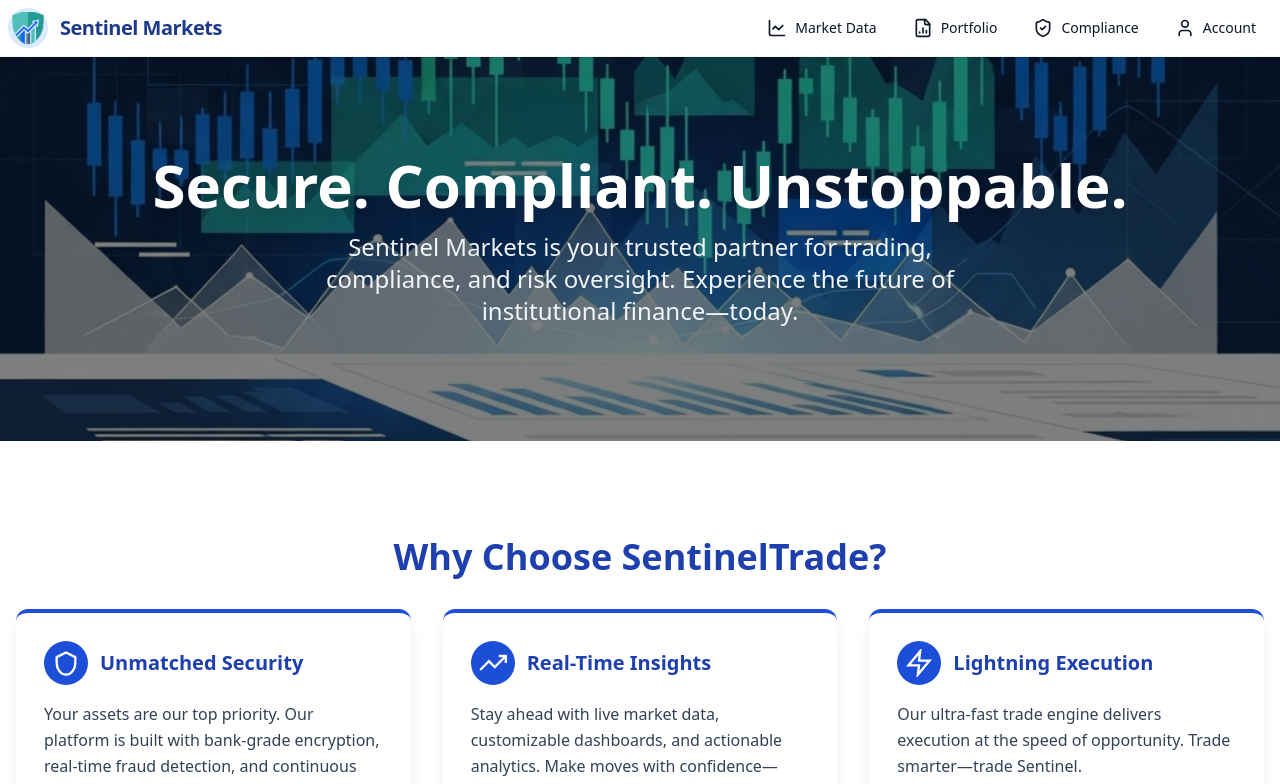
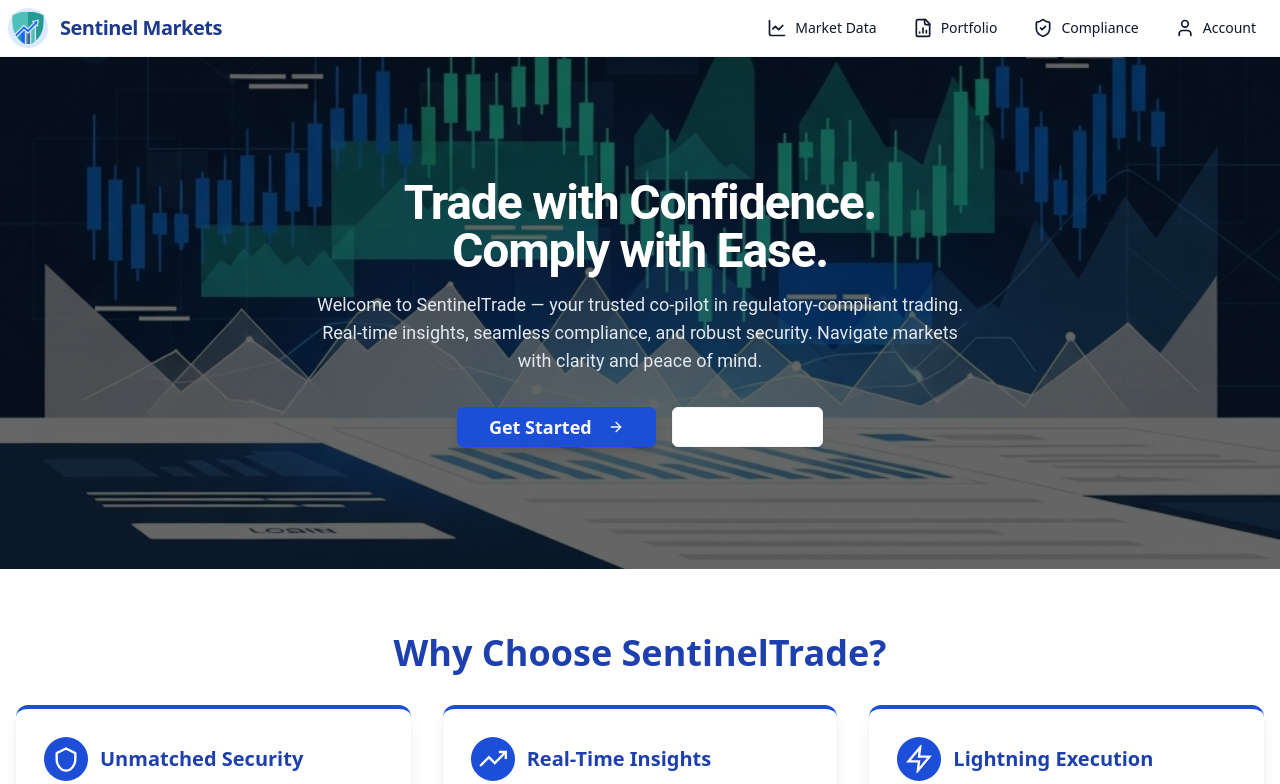
Before and after one commit to Collin-Test-Quome-Org/create-a-comprehensive-sec-compliant-trading-platf-f05db471-6273c742, a React (Vite) app in the folder frontend/: page / in a window 1280 px wide. Shown: the top 784 px of the page. Built offline with nearby package versions, Linux system fonts and the light colour scheme.

Commit message:
Add Hero, FeatureCards, and HomePage with branding and company voice.

```diff
--- /dev/null
+++ b/frontend/src/components/FeatureCards.tsx
@@ -0,0 +1,67 @@
+import { ShieldCheck, TrendingUp, FileBarChart2, Users, Settings, Lock } from 'lucide-react';
+import { Card, CardContent, CardHeader, CardTitle, CardDescription } from '@/components/ui/card';
+
+const features = [
+  {
+    icon: <ShieldCheck className="w-8 h-8 text-blue-700" />,
+    title: 'Secure Trading',
+    desc: 'Bank-grade encryption, role-based access, and 24/7 monitoring keep your assets and data safe.'
+  },
+  {
+    icon: <TrendingUp className="w-8 h-8 text-blue-700" />,
+    title: 'Real-Time Market Data',
+    desc: 'Stay ahead with blazing-fast price feeds, live analytics, and custom alerts.'
+  },
+  {
+    icon: <FileBarChart2 className="w-8 h-8 text-blue-700" />,
+    title: 'Automated Compliance',
+    desc: 'Integrated KYC, audit trails, and regulatory reporting — all streamlined and audit-ready.'
+  },
+  {
+    icon: <Users className="w-8 h-8 text-blue-700" />,
+    title: 'Role Management',
+    desc: 'Granular user roles, permissions, and approval workflows for total control.'
+  },
+  {
+    icon: <Settings className="w-8 h-8 text-blue-700" />,
+    title: 'Customizable Workflows',
+    desc: 'Tailor dashboards, reports, and flows to fit your team’s unique needs.'
+  },
+  {
+    icon: <Lock className="w-8 h-8 text-blue-700" />,
+    title: 'Privacy First',
+    desc: 'Your data stays yours. Transparent privacy. No hidden sharing. Full GDPR support.'
+  }
+];
+
+export function FeatureCards() {
+  return (
+    <section className="py-16 bg-white w-full">
+      <div className="max-w-6xl mx-auto px-4">
+        <div className="text-center mb-12">
+          <h2 className="text-3xl md:text-4xl font-bold text-gray-900 mb-4 font-['Roboto']" style={{ fontFamily: 'Roboto, sans-serif', fontWeight: 700 }}>Why SentinelTrade?</h2>
+          <p className="text-lg text-slate-700 max-w-2xl mx-auto font-['Roboto']">
+            We’re your digital compliance sherpa. Built for institutions, traders, and compliance teams who demand agility, security, and clarity.
+          </p>
+        </div>
+        <div className="grid grid-cols-1 md:grid-cols-2 lg:grid-cols-3 gap-8">
+          {features.map((feature, i) => (
+            <Card key={feature.title} className="transition-shadow hover:shadow-2xl h-full group border-slate-200">
+              <CardHeader className="flex flex-row items-center gap-4 pb-2">
+                <div className="bg-blue-50 rounded-full p-3 group-hover:bg-blue-100 transition-colors">
+                  {feature.icon}
+                </div>
+                <CardTitle className="text-lg font-bold text-gray-900 font-['Roboto']" style={{ fontFamily: 'Roboto, sans-serif', fontWeight: 700 }}>{feature.title}</CardTitle>
+              </CardHeader>
+              <CardContent>
+                <CardDescription className="text-slate-600 font-['Roboto']">
+                  {feature.desc}
+                </CardDescription>
+              </CardContent>
+            </Card>
+          ))}
+        </div>
+      </div>
+    </section>
+  );
+}
--- a/frontend/src/components/Hero.tsx
+++ b/frontend/src/components/Hero.tsx
@@ -1,35 +1,51 @@
 import { motion } from 'framer-motion';
+import { Button } from '@/components/ui/button';
+import { ArrowRight } from 'lucide-react';
+import { Link } from 'react-router-dom';
 
-export const Hero = () => {
+export function Hero() {
   return (
-    <motion.div
-      className="relative w-full h-96 flex items-center justify-center mb-8"
-      initial={{ opacity: 0 }}
-      animate={{ opacity: 1 }}
-      transition={{ duration: 1 }}
+    <section
+      style={{ backgroundImage: "url('/branding/assets/hero-0.png')" }}
+      className="bg-cover bg-center h-[32rem] w-full relative"
     >
-      <div
-        style={{ backgroundImage: "url('/branding/assets/hero-0.png')" }}
-        className="absolute inset-0 bg-cover bg-center"
-      ></div>
-      <div className="relative z-10 bg-black bg-opacity-50 h-full w-full flex flex-col items-center justify-center">
+      <div className="absolute inset-0 bg-black bg-opacity-60 flex flex-col items-center justify-center text-center px-4">
         <motion.h1
-          className="text-white text-5xl md:text-6xl font-extrabold font-roboto mb-4 drop-shadow-xl text-center"
-          initial={{ opacity: 0, y: 24 }}
+          initial={{ opacity: 0, y: 40 }}
           animate={{ opacity: 1, y: 0 }}
-          transition={{ delay: 0.2 }}
+          transition={{ duration: 0.7 }}
+          className="text-white text-5xl font-bold mb-4 tracking-tight font-['Roboto']"
+          style={{ fontFamily: 'Roboto, sans-serif', fontWeight: 700 }}
         >
-          Secure. Compliant. Unstoppable.
+          Trade with Confidence. <br /> Comply with Ease.
         </motion.h1>
         <motion.p
-          className="text-slate-100 text-lg md:text-2xl mb-4 max-w-2xl text-center font-roboto"
-          initial={{ opacity: 0, y: 12 }}
+          initial={{ opacity: 0, y: 20 }}
           animate={{ opacity: 1, y: 0 }}
-          transition={{ delay: 0.4 }}
+          transition={{ delay: 0.2, duration: 0.8 }}
+          className="text-slate-200 text-lg mb-8 max-w-2xl mx-auto font-['Roboto']"
         >
-          Sentinel Markets is your trusted partner for trading, compliance, and risk oversight. Experience the future of institutional finance—today.
+          Welcome to SentinelTrade — your trusted co-pilot in regulatory-compliant trading.
+          Real-time insights, seamless compliance, and robust security.
+          Navigate markets with clarity and peace of mind.
         </motion.p>
+        <motion.div
+          initial={{ opacity: 0, y: 20 }}
+          animate={{ opacity: 1, y: 0 }}
+          transition={{ delay: 0.4, duration: 0.7 }}
+          className="flex flex-col sm:flex-row gap-4 justify-center"
+        >
+          <Button asChild id="get-started-hero" size="lg" className="text-lg px-8 font-semibold shadow-lg bg-blue-700 hover:bg-blue-800">
+            <Link to="/signup">
+              Get Started
+              <ArrowRight className="ml-2 w-5 h-5" />
+            </Link>
+          </Button>
+          <Button asChild id="demo-hero" variant="outline" size="lg" className="text-lg px-8 font-semibold border-slate-100 text-white hover:bg-blue-800/50">
+            <Link to="/login">Try Demo</Link>
+          </Button>
+        </motion.div>
       </div>
-    </motion.div>
+    </section>
   );
-};
+}
--- a/frontend/src/pages/HomePage.tsx
+++ b/frontend/src/pages/HomePage.tsx
@@ -1,82 +1,47 @@
+import { Hero } from '@/components/Hero';
+import { FeatureCards } from '@/components/FeatureCards';
+import { Button } from '@/components/ui/button';
+import { Link } from 'react-router-dom';
 import { motion } from 'framer-motion';
-import { Button } from '@/components/ui/button';
-import { ArrowRight, ShieldCheck } from 'lucide-react';
-import { Hero } from '@/components/Hero';
-import { useNavigate } from 'react-router-dom';
 
-const featureList = [
-  {
-    icon: <ShieldCheck className="h-8 w-8 text-blue-600" />,
-    title: 'Secure Trading',
-    desc: 'Bank-grade security paired with real-time monitoring ensures your assets are always protected.'
-  },
-  {
-    icon: <ArrowRight className="h-8 w-8 text-blue-600" />,
-    title: 'Lightning Execution',
-    desc: 'Execute trades and manage portfolios at record speed with seamless workflows.'
-  },
-  {
-    icon: <ArrowRight className="h-8 w-8 text-blue-600" />,
-    title: 'Effortless Compliance',
-    desc: 'Automated compliance checks, audit trails, and regulatory reporting—effortlessly built-in.'
-  }
-];
-
-// Company Voice: "Sentinel Markets" (fictitious)
-// Tone: Bold, confident, tech-forward, assures trust for institutional traders/wealth managers.
-// Target: Institutional investors, compliance officers, wealth managers.
-
-export const HomePage = () => {
-  const navigate = useNavigate();
+export function HomePage() {
   return (
-    <div className="min-h-screen flex flex-col bg-white">
+    <main className="w-full min-h-screen bg-slate-50">
       <Hero />
-      <section className="py-16 px-4 max-w-6xl mx-auto w-full">
-        <motion.h2
-          className="text-3xl md:text-4xl font-bold text-blue-900 mb-8 font-roboto"
-          initial={{ opacity: 0, y: 32 }}
-          animate={{ opacity: 1, y: 0 }}
-          transition={{ delay: 0.2 }}
-        >
-          Welcome to Sentinel Markets
-        </motion.h2>
-        <motion.p
-          className="text-slate-700 text-lg md:text-xl mb-8 leading-relaxed max-w-3xl font-roboto"
-          initial={{ opacity: 0, y: 16 }}
-          animate={{ opacity: 1, y: 0 }}
-          transition={{ delay: 0.3 }}
-        >
-          The next evolution in institutional trading, compliance, and oversight. Empowering you to trade confidently, monitor risk, and stay ahead of regulations—on one beautiful, secure platform.
-        </motion.p>
-        <div className="grid md:grid-cols-3 gap-8 my-12">
-          {featureList.map((f, i) => (
-            <motion.div
-              key={f.title}
-              className="rounded-xl bg-slate-50 shadow-md p-8 text-center flex flex-col items-center hover:shadow-xl transition-shadow"
-              initial={{ opacity: 0, y: 32 }}
-              animate={{ opacity: 1, y: 0 }}
-              transition={{ delay: 0.2 + i * 0.2 }}
+      <FeatureCards />
+      <section className="bg-blue-700 text-white py-12">
+        <div className="max-w-5xl mx-auto flex flex-col md:flex-row items-center justify-between gap-8 px-4">
+          <motion.div
+            initial={{ opacity: 0, x: -40 }}
+            whileInView={{ opacity: 1, x: 0 }}
+            transition={{ duration: 0.8 }}
+            viewport={{ once: true }}
+            className="flex-1"
+          >
+            <h3
+              className="text-3xl md:text-4xl font-bold mb-2 font-['Roboto']"
+              style={{ fontFamily: 'Roboto, sans-serif', fontWeight: 700 }}
             >
-              <div className="mb-4">{f.icon}</div>
-              <h3 className="font-semibold text-lg text-blue-800 mb-2">{f.title}</h3>
-              <p className="text-slate-600 text-base">{f.desc}</p>
-            </motion.div>
-          ))}
+              Ready to unlock compliant trading?
+            </h3>
+            <p className="text-lg opacity-90 mb-4 font-['Roboto']">
+              Join the world’s most proactive traders and compliance officers. Experience the SentinelTrade difference today — because peace of mind should be your strongest asset.
+            </p>
+            <Button asChild id="cta-join-now" size="lg" className="font-semibold bg-white text-blue-700 hover:bg-slate-200 transition-colors">
+              <Link to="/signup">Join Now</Link>
+            </Button>
+          </motion.div>
+          <motion.div
+            initial={{ opacity: 0, x: 40 }}
+            whileInView={{ opacity: 1, x: 0 }}
+            transition={{ duration: 0.8, delay: 0.2 }}
+            viewport={{ once: true }}
+            className="flex-1 flex items-center justify-center"
+          >
+            <img src="/branding/assets/logo-0.png" className="w-40 h-40 object-contain select-none pointer-events-none" />
+          </motion.div>
         </div>
-        <motion.div
-          className="flex gap-4 justify-center mt-10"
-          initial={{ opacity: 0, y: 16 }}
-          animate={{ opacity: 1, y: 0 }}
-          transition={{ delay: 0.8 }}
-        >
-          <Button id="cta-get-started" className="text-lg px-8 py-4 font-bold" onClick={() => navigate('/signup')}>
-            Get Started
-          </Button>
-          <Button id="cta-learn-more" variant="outline" className="text-lg px-8 py-4 border-blue-600 text-blue-600 font-bold hover:bg-blue-50" onClick={() => navigate('/market-data')}>
-            Explore Market Data
-          </Button>
-        </motion.div>
       </section>
-    </div>
+    </main>
   );
-};
+}
```
